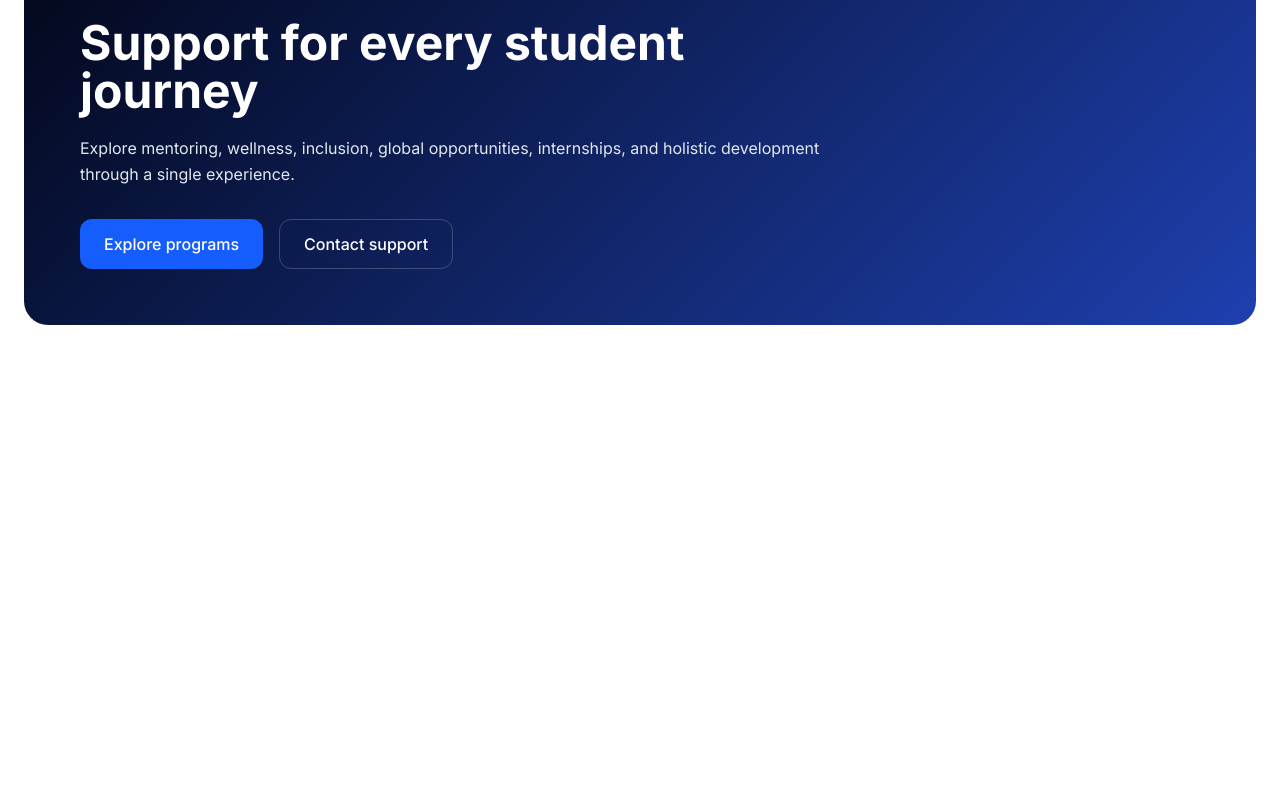
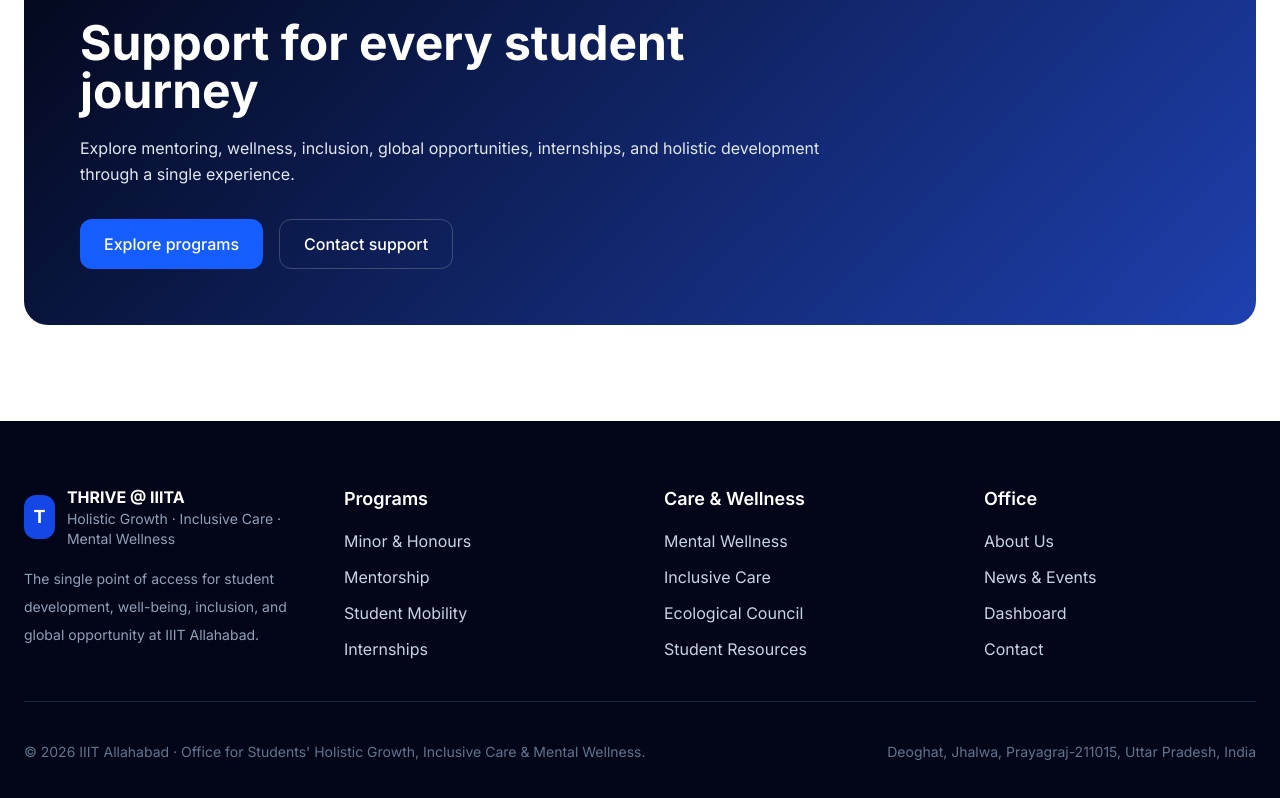
Before and after one commit to srthkksrwni/IIITA-PORTAL, a React (Vite) app in the folder iiita/: page / in a window 1280 px wide. Shown: the part 3523-4321 px from the top of the page. Before the commit the page ends 3944 px from the top, so only its background shows below. Built offline with nearby package versions, Linux system fonts and the light colour scheme.

Commit message:
Added Navbar and footer

```diff
--- a/iiita/src/App.jsx
+++ b/iiita/src/App.jsx
@@ -3,13 +3,14 @@ import { HashRouter, Routes, Route } from "react-router-dom";
 import MainLayout from "./layouts/MainLayout";
 
 import Home from "./pages/Home/Home";
-// other imports...
+
 
 function App() {
   return (
     <HashRouter>
       <Routes>
         <Route element={<MainLayout />}>
+
           <Route path="/" element={<Home />} />
 
           {/* other routes */}
--- /dev/null
+++ b/iiita/src/components/layout/Footer.jsx
@@ -0,0 +1,130 @@
+import { Link } from "react-router-dom";
+
+function Footer() {
+return ( <footer className="bg-slate-950 text-slate-300"> <div className="max-w-7xl mx-auto px-6 py-16">
+    {/* Main Footer */}
+    <div className="grid gap-12 md:grid-cols-2 lg:grid-cols-4">
+
+      {/* Brand */}
+      <div>
+        <div className="flex items-center gap-3 mb-4">
+          <div className="flex h-11 w-11 items-center justify-center rounded-xl bg-blue-700 text-white font-bold text-lg">
+            T
+          </div>
+
+          <div>
+            <h3 className="font-bold text-white">
+              THRIVE @ IIITA
+            </h3>
+
+            <p className="text-sm text-slate-400">
+              Holistic Growth · Inclusive Care · Mental Wellness
+            </p>
+          </div>
+        </div>
+
+        <p className="text-sm leading-7 text-slate-400">
+          The single point of access for student development,
+          well-being, inclusion, and global opportunity at
+          IIIT Allahabad.
+        </p>
+      </div>
+
+      {/* Programs */}
+      <div>
+        <h4 className="mb-4 text-lg font-semibold text-white">
+          Programs
+        </h4>
+
+        <div className="flex flex-col gap-3">
+          <Link to="/programs" className="hover:text-white transition-colors">
+            Minor & Honours
+          </Link>
+
+          <Link to="/mentorship" className="hover:text-white transition-colors">
+            Mentorship
+          </Link>
+
+          <Link to="/mobility" className="hover:text-white transition-colors">
+            Student Mobility
+          </Link>
+
+          <Link to="/internships" className="hover:text-white transition-colors">
+            Internships
+          </Link>
+        </div>
+      </div>
+
+      {/* Care & Wellness */}
+      <div>
+        <h4 className="mb-4 text-lg font-semibold text-white">
+          Care & Wellness
+        </h4>
+
+        <div className="flex flex-col gap-3">
+          <Link to="/wellness" className="hover:text-white transition-colors">
+            Mental Wellness
+          </Link>
+
+          <Link to="/inclusive" className="hover:text-white transition-colors">
+            Inclusive Care
+          </Link>
+
+          <Link to="/ecological" className="hover:text-white transition-colors">
+            Ecological Council
+          </Link>
+
+          <Link to="/resources" className="hover:text-white transition-colors">
+            Student Resources
+          </Link>
+        </div>
+      </div>
+
+      {/* Office */}
+      <div>
+        <h4 className="mb-4 text-lg font-semibold text-white">
+          Office
+        </h4>
+
+        <div className="flex flex-col gap-3">
+          <Link to="/about" className="hover:text-white transition-colors">
+            About Us
+          </Link>
+
+          <Link to="/news" className="hover:text-white transition-colors">
+            News & Events
+          </Link>
+
+          <Link to="/dashboard" className="hover:text-white transition-colors">
+            Dashboard
+          </Link>
+
+          <Link to="/contact" className="hover:text-white transition-colors">
+            Contact
+          </Link>
+        </div>
+      </div>
+
+    </div>
+
+    {/* Divider */}
+    <div className="my-10 h-px bg-slate-800" />
+
+    {/* Bottom Footer */}
+    <div className="flex flex-col gap-4 text-sm text-slate-500 lg:flex-row lg:items-center lg:justify-between">
+      <p>
+        © 2026 IIIT Allahabad · Office for Students' Holistic Growth,
+        Inclusive Care & Mental Wellness.
+      </p>
+
+      <p>
+        Deoghat, Jhalwa, Prayagraj-211015, Uttar Pradesh, India
+      </p>
+    </div>
+  </div>
+</footer>
+
+);
+}
+
+export default Footer;
--- a/iiita/src/layouts/MainLayout.jsx
+++ b/iiita/src/layouts/MainLayout.jsx
@@ -1,10 +1,18 @@
 import { Outlet } from "react-router-dom";
+import Navbar from "../components/layout/Navbar";
+import Footer from "../components/layout/Footer";
 
 function MainLayout() {
   return (
-    <div className="min-h-screen bg-white">
-      <Outlet />
-    </div>
+    <>
+      <Navbar />
+
+      <main>
+        <Outlet />
+      </main>
+
+      <Footer />
+    </>
   );
 }
 
--- a/iiita/src/pages/Home/Home.jsx
+++ b/iiita/src/pages/Home/Home.jsx
@@ -6,12 +6,10 @@ import SupportPillars from "./sections/SupportPillars";
 import NewsPreview from "./sections/NewsPreview";
 import CTASection from "./sections/CTASection";
 
-import Navbar from "../../components/layout/Navbar";
 
 function Home() {
   return (
     <>
-      <Navbar />
       <Hero />
 
       <WelcomeSection />
```
